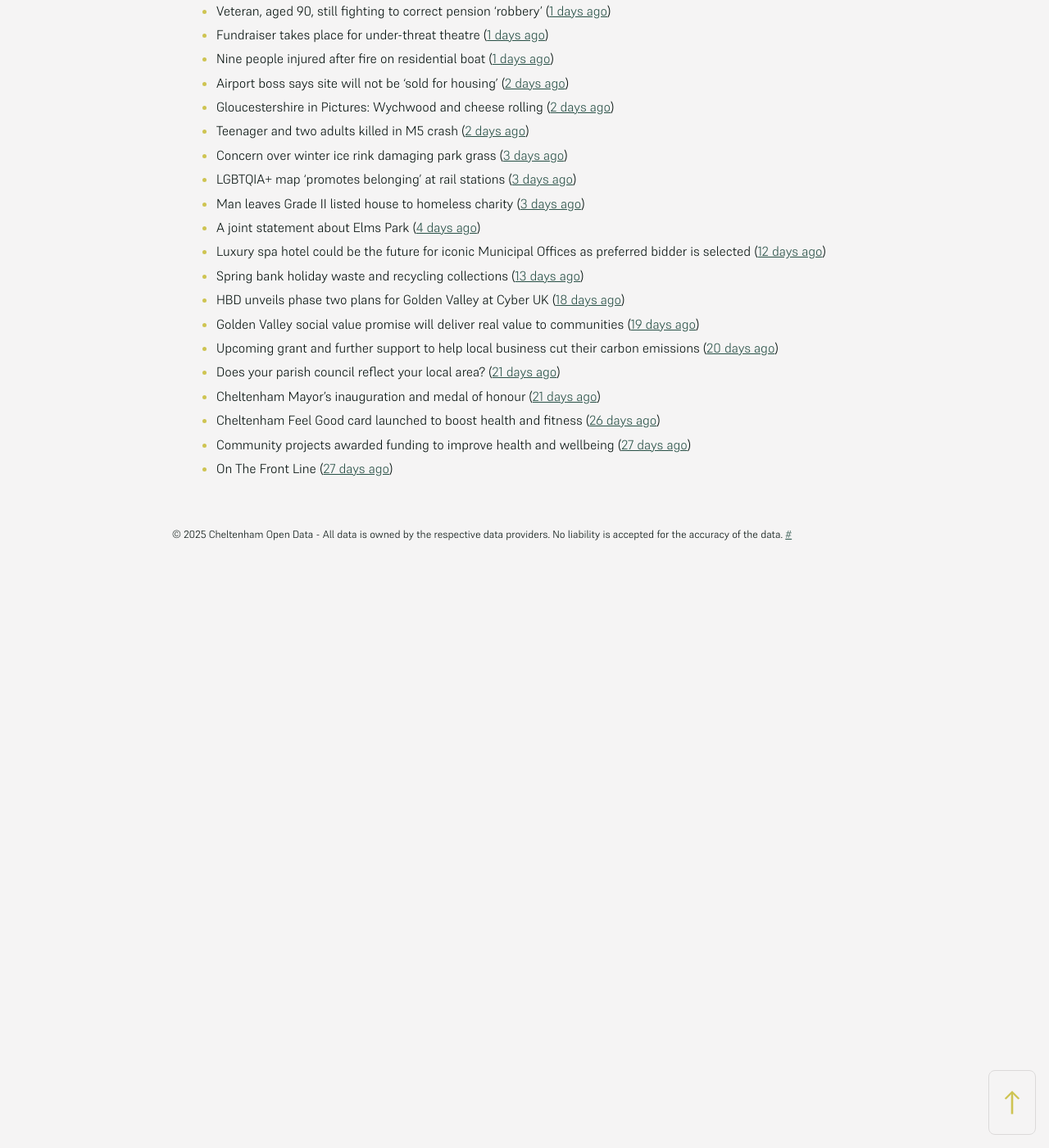
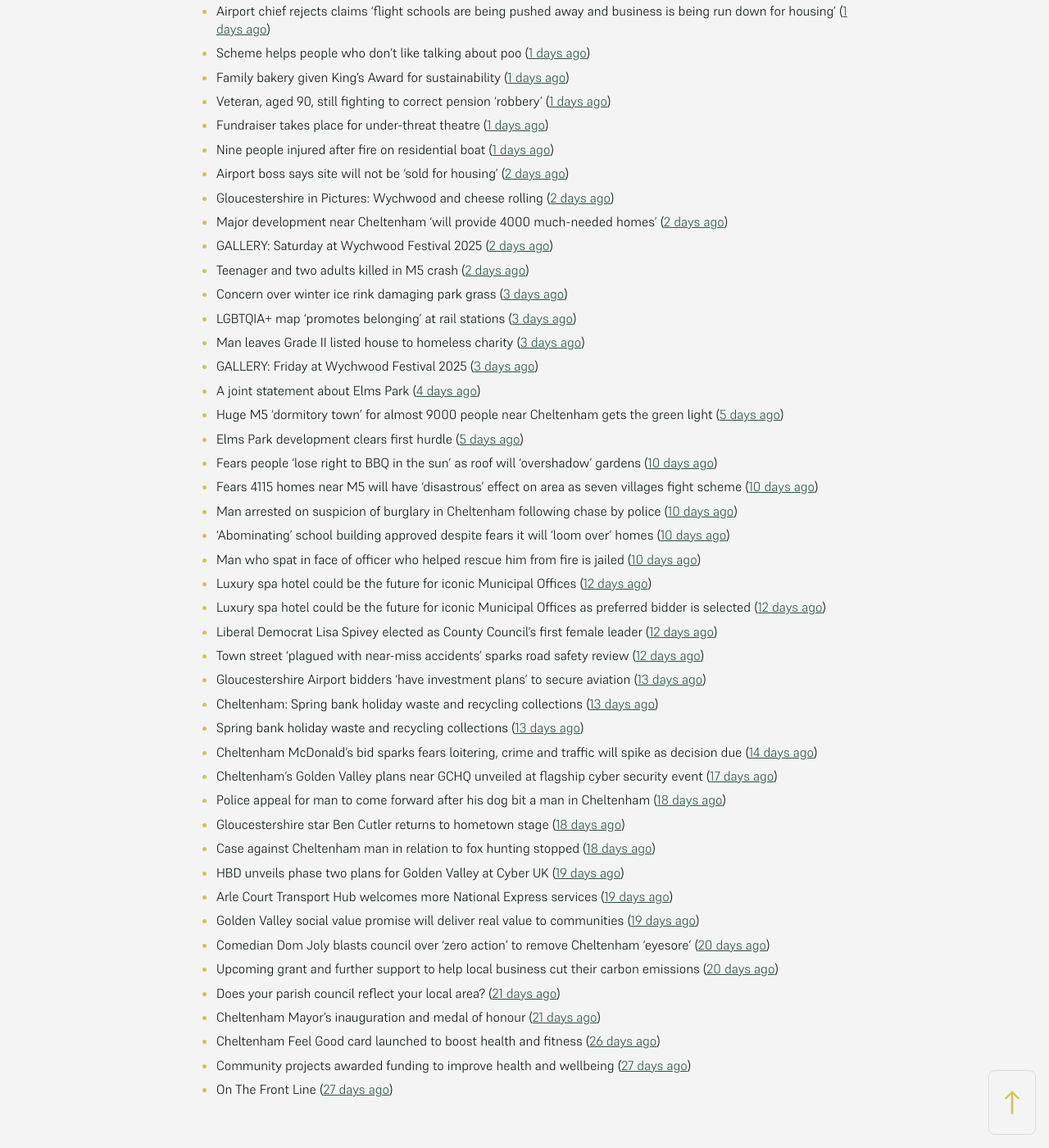
Before and after one commit to mat-0/cheltenham-open-data, a Jekyll site: the page built from _pages/news.md, in a window 1280 px wide and 1400 px high, scrolled down 635 px. Shown: the whole window at 82% size. Built offline with Jekyll 4.4.1, drawn with Linux system fonts in a browser that asks for light colours; before the commit the page ends 1326 px from its top, so only the background shows below that; some of the changed text lies outside the part shown.

Commit message:
Updated 2025-06-03 13:58:43

```diff
--- a/_pages/news.md
+++ b/_pages/news.md
@@ -12,13 +12,16 @@ _sources: BBC, Glos Police, Cheltenham Borough Council, and Glos news centre_
 [Get this page as daily RSS feed](/daily.rss)
 
 <!-- news_marker starts -->
-- 'Tidal wave' of kittens and film crew in town ([3 hours ago](https://www.bbc.com/news/articles/ced2ey9l1dyo))
-- Woman given laptop amid fears of 'being left behind' ([7 hours ago](https://www.bbc.com/news/articles/cy8nvm5v5ymo))
-- Experts hope bird survey will reveal river health ([7 hours ago](https://www.bbc.com/news/articles/c9wgv0dy485o))
-- Builder turned home into 'junkyard', jury told ([21 hours ago](https://www.bbc.com/news/articles/c7v7jqygvlpo))
+- 'Tidal wave' of kittens and film crew in town ([4 hours ago](https://www.bbc.com/news/articles/ced2ey9l1dyo))
+- Woman given laptop amid fears of 'being left behind' ([8 hours ago](https://www.bbc.com/news/articles/cy8nvm5v5ymo))
+- Experts hope bird survey will reveal river health ([8 hours ago](https://www.bbc.com/news/articles/c9wgv0dy485o))
+- Builder turned home into 'junkyard', jury told ([22 hours ago](https://www.bbc.com/news/articles/c7v7jqygvlpo))
 - Toddler suffers serious burns in boat explosion ([22 hours ago](https://www.bbc.com/news/articles/c1j5k49zg9yo))
 - Shop owner jailed over illegal tobacco and vapes ([22 hours ago](https://www.bbc.com/news/articles/c071jlz50peo))
 - Trial date set for man accused of murder ([23 hours ago](https://www.bbc.com/news/articles/cy75j4rr1x1o))
+- Neighbourhood Watch encourages people to join to deter crime ([1 days ago](https://gloucesternewscentre.co.uk/neighbourhood-watch-encourages-people-to-join-to-deter-crime/))
+- ‘Ironic’ 131 Promenade precedent being used for Pittville Pump Room cafe plans ([1 days ago](https://gloucesternewscentre.co.uk/ironic-131-promenade-precedent-being-used-for-pittville-pump-room-cafe-plans/))
+- Airport chief rejects claims ‘flight schools are being pushed away and business is being run down for housing’ ([1 days ago](https://gloucesternewscentre.co.uk/airport-chief-rejects-claims-flight-schools-are-being-pushed-away-and-business-is-being-run-down-for-housing/))
 - Scheme helps people who don't like talking about poo ([1 days ago](https://www.bbc.com/news/articles/cg711227mv2o))
 - Family bakery given King's Award for sustainability ([1 days ago](https://www.bbc.com/news/articles/crr7ezreqedo))
 - Veteran, aged 90, still fighting to correct pension 'robbery' ([1 days ago](https://www.bbc.com/news/articles/c2d5l7k3p31o))
@@ -26,15 +29,37 @@ _sources: BBC, Glos Police, Cheltenham Borough Council, and Glos news centre_
 - Nine people injured after fire on residential boat ([1 days ago](https://www.bbc.com/news/articles/crr7xz5r2z9o))
 - Airport boss says site will not be 'sold for housing' ([2 days ago](https://www.bbc.com/news/articles/cnv1gj0dl4eo))
 - Gloucestershire in Pictures: Wychwood and cheese rolling ([2 days ago](https://www.bbc.com/news/articles/cj42qe4nqn5o))
+- Major development near Cheltenham ‘will provide 4000 much-needed homes’ ([2 days ago](https://gloucesternewscentre.co.uk/major-development-near-cheltenham-will-provide-4000-much-needed-homes/))
+- GALLERY: Saturday at Wychwood Festival 2025 ([2 days ago](https://gloucesternewscentre.co.uk/gallery-saturday-at-wychwood-festival-2025/))
 - Teenager and two adults killed in M5 crash ([2 days ago](https://www.bbc.com/news/articles/czxy3n361pgo))
 - Concern over winter ice rink damaging park grass ([3 days ago](https://www.bbc.com/news/articles/cq540604wj4o))
 - LGBTQIA+ map 'promotes belonging' at rail stations ([3 days ago](https://www.bbc.com/news/articles/cy5eq6w3k34o))
 - Man leaves Grade II listed house to homeless charity ([3 days ago](https://www.bbc.com/news/articles/c1deelp3dxzo))
+- GALLERY: Friday at Wychwood Festival 2025 ([3 days ago](https://gloucesternewscentre.co.uk/gallery-friday-at-wychwood-festival-2025/))
 - A joint statement about Elms Park ([4 days ago](https://www.cheltenham.gov.uk/news/article/3015/a_joint_statement_about_elms_park))
+- Huge M5 ‘dormitory town’ for almost 9000 people near Cheltenham gets the green light ([5 days ago](https://gloucesternewscentre.co.uk/huge-m5-dormitory-town-for-almost-9000-people-near-cheltenham-gets-the-green-light/))
+- Elms Park development clears first hurdle ([5 days ago](https://gloucesternewscentre.co.uk/elms-park-development-clears-first-hurdle/))
+- Fears people ‘lose right to BBQ in the sun’ as roof will ‘overshadow’ gardens ([10 days ago](https://gloucesternewscentre.co.uk/fears-people-lose-right-to-bbq-in-the-sun-as-roof-will-overshadow-gardens/))
+- Fears 4115 homes near M5 will have ‘disastrous’ effect on area as seven villages fight scheme ([10 days ago](https://gloucesternewscentre.co.uk/fears-4115-homes-near-m5-will-have-disastrous-effect-on-area-as-seven-villages-fight-scheme/))
+- Man arrested on suspicion of burglary in Cheltenham following chase by police ([10 days ago](https://gloucesternewscentre.co.uk/man-arrested-on-suspicion-of-burglary-in-cheltenham-following-chase-by-police/))
+- ‘Abominating’ school building approved despite fears it will ‘loom over’ homes ([10 days ago](https://gloucesternewscentre.co.uk/abominating-school-building-approved-despite-fears-it-will-loom-over-homes/))
+- Man who spat in face of officer who helped rescue him from fire is jailed ([10 days ago](https://gloucesternewscentre.co.uk/man-who-spat-in-face-of-officer-who-helped-rescue-him-from-fire-is-jailed/))
+- Luxury spa hotel could be the future for iconic Municipal Offices ([12 days ago](https://gloucesternewscentre.co.uk/luxury-spa-hotel-could-be-the-future-for-iconic-municipal-offices/))
 - Luxury spa hotel could be the future for iconic Municipal Offices as preferred bidder is selected ([12 days ago](https://www.cheltenham.gov.uk/news/article/3014/luxury_spa_hotel_could_be_the_future_for_iconic_municipal_offices_as_preferred_bidder_is_selected))
+- Liberal Democrat Lisa Spivey elected as County Council’s first female leader ([12 days ago](https://gloucesternewscentre.co.uk/liberal-democrat-lisa-spivey-elected-as-county-councils-first-female-leader/))
+- Town street ‘plagued with near-miss accidents’ sparks road safety review ([12 days ago](https://gloucesternewscentre.co.uk/town-street-plagued-with-near-miss-accidents-sparks-road-safety-review/))
+- Gloucestershire Airport bidders ‘have investment plans’ to secure aviation ([13 days ago](https://gloucesternewscentre.co.uk/gloucestershire-airport-bidders-have-investment-plans-to-secure-aviation/))
+- Cheltenham: Spring bank holiday waste and recycling collections ([13 days ago](https://gloucesternewscentre.co.uk/cheltenham-spring-bank-holiday-waste-and-recycling-collections/))
 - Spring bank holiday waste and recycling collections ([13 days ago](https://www.cheltenham.gov.uk/news/article/3013/spring_bank_holiday_waste_and_recycling_collections))
-- HBD unveils phase two plans for Golden Valley at Cyber UK ([18 days ago](https://www.cheltenham.gov.uk/news/article/3012/hbd_unveils_phase_two_plans_for_golden_valley_at_cyber_uk))
+- Cheltenham McDonald’s bid sparks fears loitering, crime and traffic will spike as decision due ([14 days ago](https://gloucesternewscentre.co.uk/cheltenham-mcdonalds-bid-sparks-fears-loitering-crime-and-traffic-will-spike-as-decision-due/))
+- Cheltenham’s Golden Valley plans near GCHQ unveiled at flagship cyber security event ([17 days ago](https://gloucesternewscentre.co.uk/cheltenhams-golden-valley-plans-near-gchq-unveiled-at-flagship-cyber-security-event/))
+- Police appeal for man to come forward after his dog bit a man in Cheltenham ([18 days ago](https://gloucesternewscentre.co.uk/police-appeal-for-man-to-come-forward-after-his-dog-bit-a-man-in-cheltenham/))
+- Gloucestershire star Ben Cutler returns to hometown stage ([18 days ago](https://gloucesternewscentre.co.uk/gloucestershire-star-ben-cutler-returns-to-hometown-stage/))
+- Case against Cheltenham man in relation to fox hunting stopped ([18 days ago](https://gloucesternewscentre.co.uk/case-against-cheltenham-man-in-relation-to-fox-hunting-stopped/))
+- HBD unveils phase two plans for Golden Valley at Cyber UK ([19 days ago](https://www.cheltenham.gov.uk/news/article/3012/hbd_unveils_phase_two_plans_for_golden_valley_at_cyber_uk))
+- Arle Court Transport Hub welcomes more National Express services ([19 days ago](https://gloucesternewscentre.co.uk/arle-court-transport-hub-welcomes-more-national-express-services/))
 - Golden Valley social value promise will deliver real value to communities ([19 days ago](https://www.cheltenham.gov.uk/news/article/3011/golden_valley_social_value_promise_will_deliver_real_value_to_communities))
+- Comedian Dom Joly blasts council over ‘zero action’ to remove Cheltenham ‘eyesore’ ([20 days ago](https://gloucesternewscentre.co.uk/comedian-dom-joly-blasts-council-over-zero-action-to-remove-cheltenham-eyesore/))
 - Upcoming grant and further support to help local business cut their carbon emissions ([20 days ago](https://www.cheltenham.gov.uk/news/article/3010/upcoming_grant_and_further_support_to_help_local_business_cut_their_carbon_emissions))
 - Does your parish council reflect your local area? ([21 days ago](https://www.cheltenham.gov.uk/news/article/3009/does_your_parish_council_reflect_your_local_area))
 - Cheltenham Mayor’s inauguration and medal of honour ([21 days ago](https://www.cheltenham.gov.uk/news/article/3008/cheltenham_mayors_inauguration_and_medal_of_honour))
```
Also changed, not shown: _data/flood.json (+4 -4 lines), _pages/fix-my-street.md (+1 -1 lines), index.md (+4 -4 lines).
